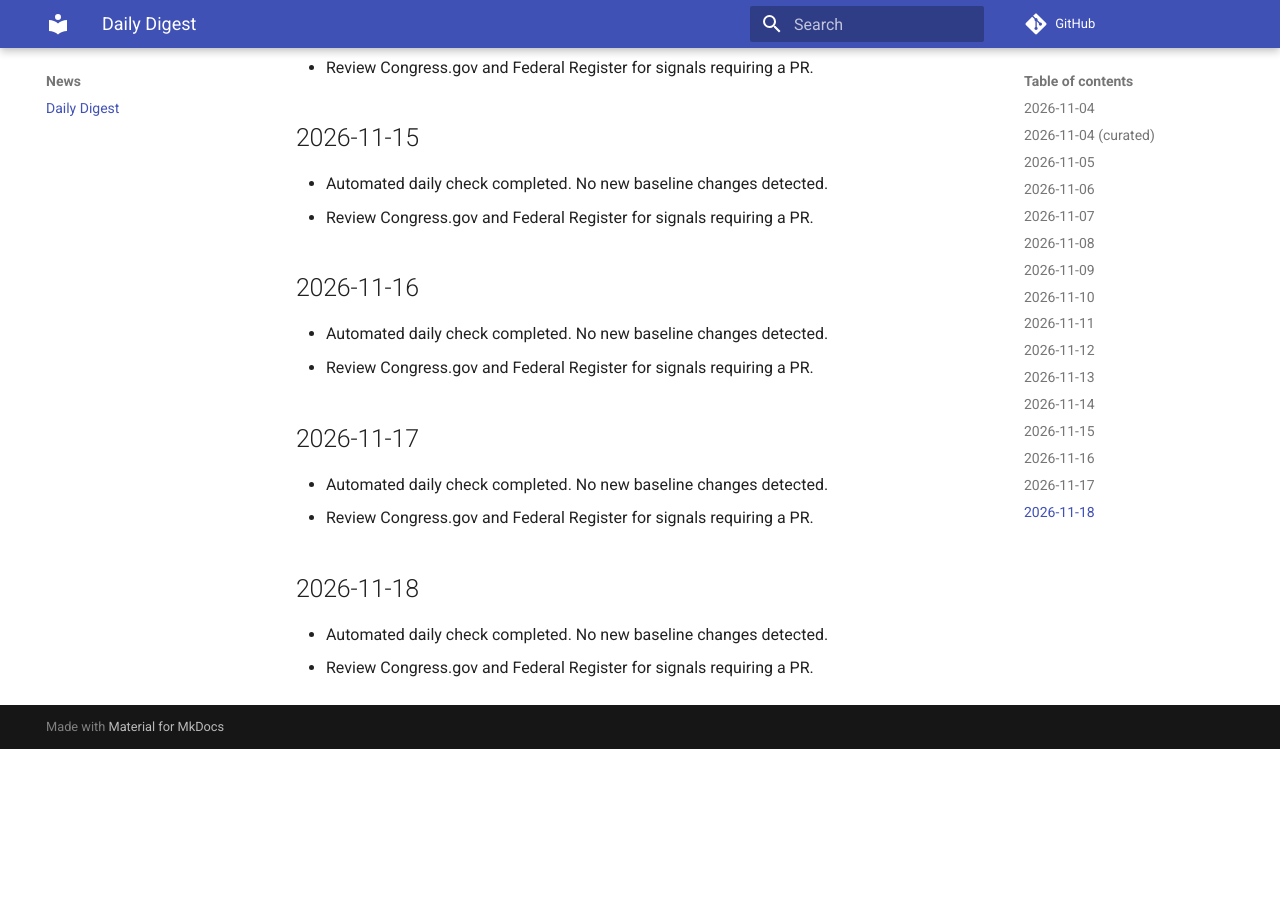
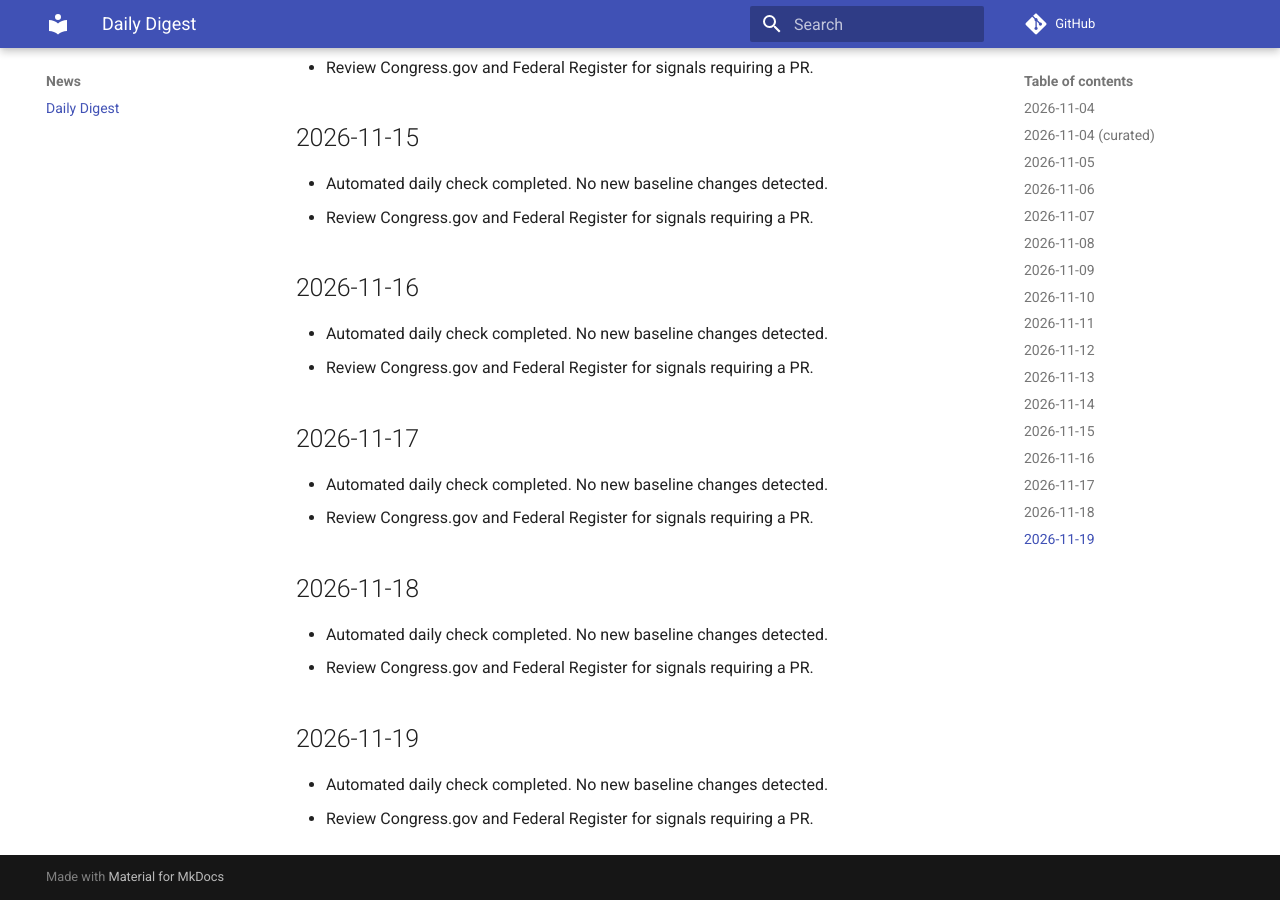
Before and after one commit to felipelago17/Congressional-Influence-Sanctions-Export-Controls, an MkDocs documentation site: the page built from docs/news/digest.md, in a window 1280 px wide and 900 px high, scrolled down 2044 px. Built offline with MkDocs 1.6.1 and Material for MkDocs 9.7.7, drawn with Linux system fonts in a browser that asks for light colours; comment, search, counter and statistics services are not loaded; before the commit the page ends 2793 px from its top, so only the background shows below that.

Commit message:
chore: daily digest

```diff
--- a/docs/news/digest.md
+++ b/docs/news/digest.md
@@ -80,3 +80,8 @@ Automated updates only. Tracker rows are added via pull request.
 
 - Automated daily check completed. No new baseline changes detected.
 - Review Congress.gov and Federal Register for signals requiring a PR.
+
+## 2026-11-19
+
+- Automated daily check completed. No new baseline changes detected.
+- Review Congress.gov and Federal Register for signals requiring a PR.
```
